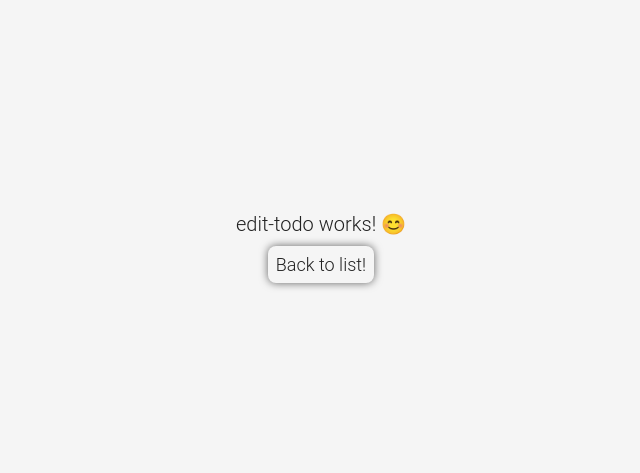
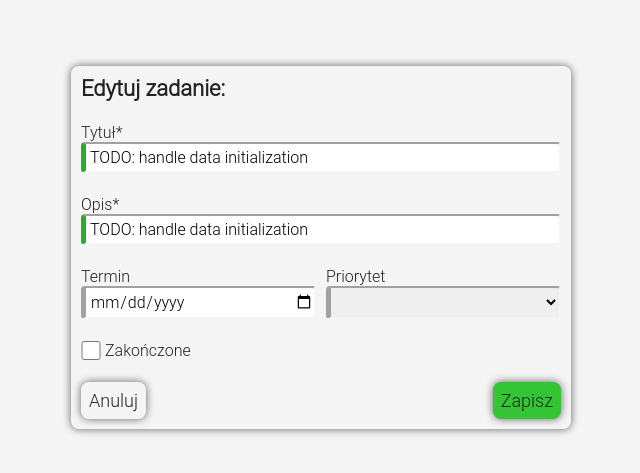
Before and after one commit to Uszkers/angular-bootcamp, an Angular app: page /edit/d2a1fe93-28b0-4889-9c96-ecf3b18055e8 in a window 1280 px wide. Shown: the part 153-626 px from the top of the page, without its empty margins (319-959 px from the left). Built offline with nearby package versions, Linux system fonts and the light colour scheme.

Commit message:
Chapter 2.3: * edit form using reactive forms, * small style changes,

```diff
--- a/src/app/app.module.ts
+++ b/src/app/app.module.ts
@@ -8,7 +8,7 @@ import { TodoComponent } from './todos/todo/todo.component';
 import { EditTodoComponent } from './todos/edit-todo/edit-todo.component';
 import { AddTodoComponent } from './todos/add-todo/add-todo.component';
 import { PageNotFoundComponent } from './utilities/page-not-found/page-not-found.component';
-import { FormsModule } from '@angular/forms';
+import { FormsModule , ReactiveFormsModule} from '@angular/forms';
 import { CommonModule } from '@angular/common';
 
 @NgModule({
@@ -24,7 +24,8 @@ import { CommonModule } from '@angular/common';
     BrowserModule,
     AppRoutingModule,
     CommonModule,
-    FormsModule
+    FormsModule,
+    ReactiveFormsModule
   ],
   providers: [],
   bootstrap: [AppComponent],
--- a/src/app/todos/edit-todo/edit-todo.component.html
+++ b/src/app/todos/edit-todo/edit-todo.component.html
@@ -1,2 +1,61 @@
-<p style="font-size: 2rem">edit-todo works! 😊</p>
-<a class="c-button" [routerLink]="['']">Back to list!</a>
+<form [formGroup]="form" class="c-card c-form" (ngSubmit)="onSubmit()">
+  <header class="c-form__header">Edytuj zadanie:</header>
+  <label class="c-form__control c-form__control--full-width">
+    <span class="c-form__label">Tytuł*</span>
+    <input type="text" class="required" [formControl]="form.controls.title" />
+    <div
+      class="c-form__error-msg"
+      [hidden]="!shouldPresentRequiredValidationMessage(form.controls.title)"
+    >
+      Tytuł jest wymagany
+    </div>
+  </label>
+  <label class="c-form__control c-form__control--full-width">
+    <span class="c-form__label">Opis*</span>
+    <input
+      class="required"
+      type="text"
+      [formControl]="form.controls.description"
+      name="description"
+    />
+    <div
+      class="c-form__error-msg"
+      [hidden]="
+        !shouldPresentRequiredValidationMessage(form.controls.description)
+      "
+    >
+      Opis jest wymagany
+    </div>
+  </label>
+
+  <label class="c-form__control"
+    ><span class="c-form__label">Termin</span>
+    <input
+      type="date"
+      [min]="minDate"
+      [formControl]="form.controls.dueDate"
+      name="dueDate"
+  /></label>
+
+  <label class="c-form__control"
+    ><span class="c-form__label">Priorytet</span>
+    <select [formControl]="form.controls.priority" name="priority">
+      <option *ngFor="let priority of priorityDict" [value]="priority.code">
+        {{ priority.value }}
+      </option>
+    </select>
+  </label>
+  <label class="c-form__control c-form__control--checkbox">
+    <input
+      type="checkbox"
+      [formControl]="form.controls.completed"
+      name="completed"
+    /><span class="c-form__label c-form__label--checkbox"
+      >Zakończone</span
+    ></label
+  >
+  <footer class="c-form__footer">
+    <a class="c-button" [routerLink]="['']">Anuluj</a>
+    <button class="c-button c-button--confirm" type="submit">Zapisz</button>
+  </footer>
+</form>
--- a/src/app/todos/edit-todo/edit-todo.component.ts
+++ b/src/app/todos/edit-todo/edit-todo.component.ts
@@ -1,8 +1,38 @@
 import { Component } from '@angular/core';
+import { PRIORITY_DICTIONARY, TodoFormModel } from '../todo/todo.model';
+import { FormControl, FormGroup, Validators } from '@angular/forms';
 
 @Component({
   selector: 'abc-edit-todo',
   templateUrl: './edit-todo.component.html',
   styleUrls: ['./edit-todo.component.scss'],
 })
-export class EditTodoComponent {}
+export class EditTodoComponent {
+  form: FormGroup<TodoFormModel> = new FormGroup<TodoFormModel>({
+    title: new FormControl('TODO: handle data initialization', {
+      validators: [Validators.required],
+    }),
+    description: new FormControl('TODO: handle data initialization', {
+      validators: [Validators.required],
+    }),
+    dueDate: new FormControl(null),
+    completed: new FormControl(null),
+    priority: new FormControl(null),
+  });
+
+  priorityDict = PRIORITY_DICTIONARY;
+  minDate = new Date().toISOString().split('T')[0];
+
+  onSubmit(): void {
+    if (this.form.invalid) {
+      this.form.markAllAsTouched();
+      console.error('Form is invalid');
+      return;
+    }
+    console.log('TODO: handle edit on submit', this.form.value);
+  }
+
+  shouldPresentRequiredValidationMessage(control: FormControl): boolean {
+    return control.touched && control.getError('required');
+  }
+}
```
